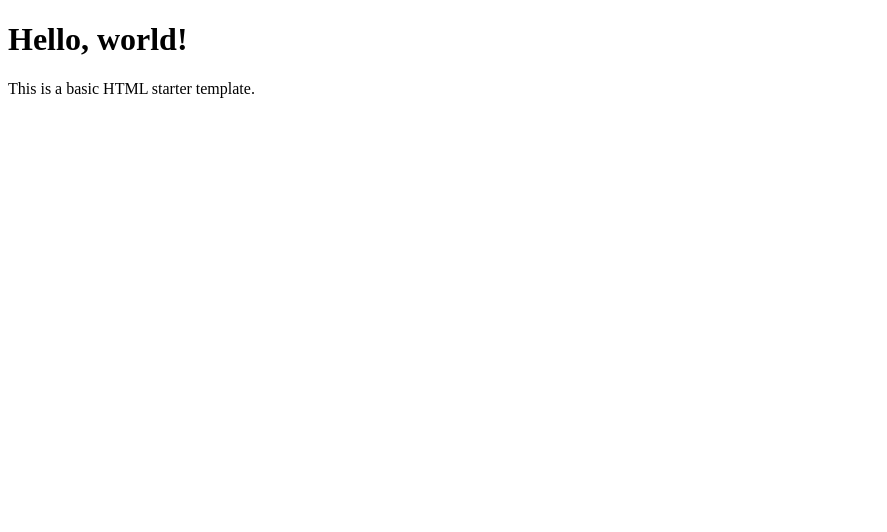
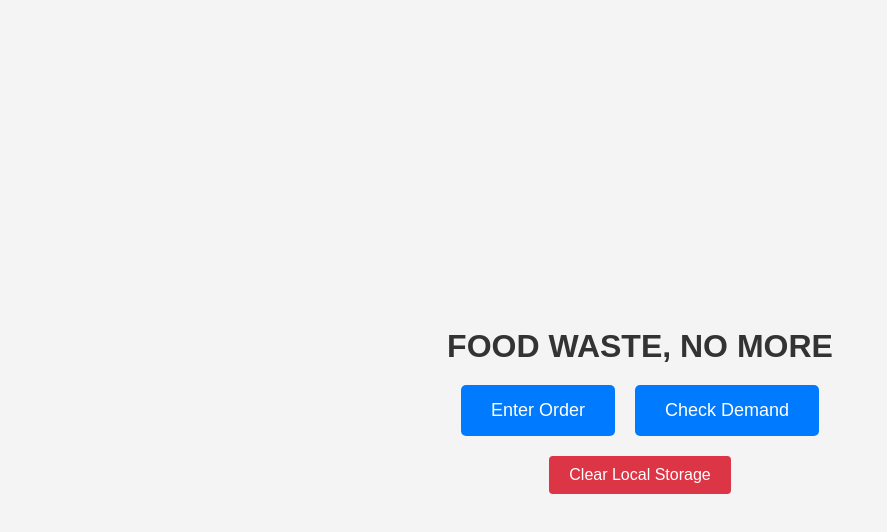
Before and after one commit to Wkamfar/FoodProjectWebsite, a plain HTML site: page index.html in a window 1280 px wide. Shown: the whole page, without its empty margins (0-887 px from the left). Drawn offline with Linux system fonts and the light colour scheme.

Commit message:
Update index.html

```diff
--- a/index.html
+++ b/index.html
@@ -3,8 +3,100 @@
 <head>
     <meta charset="UTF-8">
     <meta name="viewport" content="width=device-width, initial-scale=1.0">
-    <title>My Website</title>  </head>
+    <title>FOOD WASTE, NO MORE</title>
+    <style>
+        body {
+            font-family: sans-serif;
+            margin: 0; /* Remove default body margins */
+            padding: 0;
+            display: flex;
+            flex-direction: column;
+            align-items: center; /* Center content horizontally */
+            justify-content: center; /* Center content vertically */
+            min-height: 100vh; /* Ensure at least full viewport height */
+            background-color: #f4f4f4; /* Light gray background */
+        }
+
+        /* No need for content-wrapper now */
+
+        h1 {
+            color: #333; /* Dark gray heading */
+            margin-bottom: 20px;
+            text-align: center; /* Ensure heading is centered */
+        }
+
+        .button-container {
+            display: flex;
+            gap: 20px; /* Space between buttons */
+            margin-bottom: 20px; /* Add margin below the buttons */
+        }
+
+        .button {
+            padding: 15px 30px; /* Larger padding for better clickability */
+            font-size: 18px;
+            color: white;
+            background-color: #007bff; /* Blue background */
+            border: none;
+            border-radius: 5px; /* Rounded corners */
+            cursor: pointer;
+            text-decoration: none; /* Remove underlines from links */
+            display: inline-block; /* Allows padding and margin on inline elements */
+            transition: background-color 0.3s ease; /* Smooth hover effect */
+        }
+
+        .button:hover {
+            background-color: #0056b3; /* Darker blue on hover */
+        }
+
+        .button-secondary {
+            background-color: #28a745; /* Green background for the second button */
+        }
+
+        .button-secondary:hover {
+            background-color: #1e7e34; /* Darker green on hover */
+        }
+
+        .clear-button-container {
+            text-align: center; /* Center the button */
+           /* No need for width: 100% or box-sizing here */
+        }
+
+        .clear-button {
+            background-color: #dc3545; /* Red color */
+            color: white;
+            padding: 10px 20px;
+            border: none;
+            border-radius: 4px;
+            cursor: pointer;
+            font-size: 16px;
+            transition: background-color 0.3s ease;
+        }
+        .clear-button:hover {
+            background-color: #c82333;
+        }
+
+    </style>
+
+</head>
 <body>
+    <h1>FOOD WASTE, NO MORE</h1>
 
-    <h1>Hello, world!</h1>  <p>This is a basic HTML starter template.</p> </body>
+    <div class="button-container">
+        <a href="Order.html" class="button">Enter Order</a>
+        <a href="Demand.html" class="button">Check Demand</a>
+    </div>
+
+    <div class="clear-button-container">
+        <button class ="clear-button" onclick="clearLocalStorage()">Clear Local Storage</button>
+    </div>
+
+<script>
+        function clearLocalStorage() {
+            localStorage.clear();
+            alert("Local Storage cleared!");
+            // Optionally, reload the page to reflect the cleared data:
+            window.location.reload();
+        }
+    </script>
+</body>
 </html>
```
